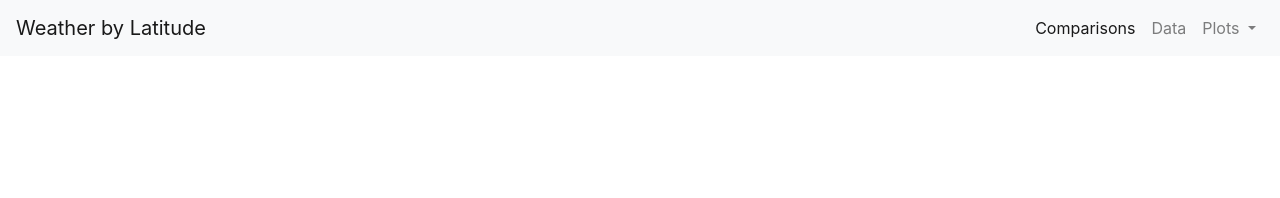
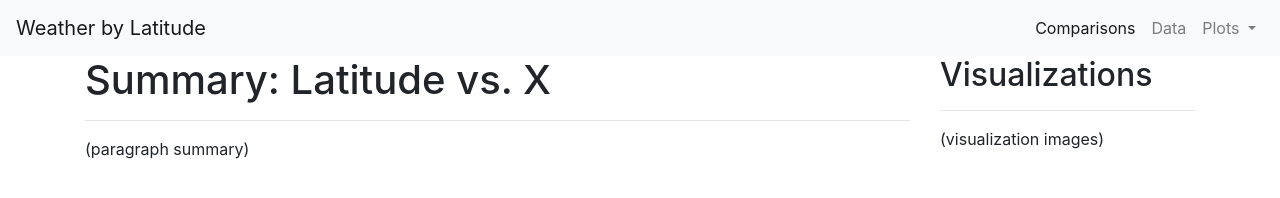
Before and after one commit to alextorres12/Web-Design-Challenge, a plain HTML site: page index.html in a window 1280 px wide. Drawn offline with nearby package versions, Linux system fonts and the light colour scheme.

Commit message:
Builds landing page column structure

```diff
--- a/index.html
+++ b/index.html
@@ -37,6 +37,22 @@
           </ul>
         </div>
     </nav>
+    <!-- Summary and Visualization Boxes -->
+    <div class="container">
+      <div class="row">
+        <div class="col-sm-9">
+          <h1>Summary: Latitude vs. X</h1>
+          <!-- Next step: add box with css. Example Activity 3.8 -->
+          <hr>
+          <p>(paragraph summary)</p>
+        </div>
+        <div class="col-sm-3">
+          <h2>Visualizations</h2>
+          <hr>
+          <p>(visualization images)</p>
+        </div>
+      </div>
+    </div>
 
     <!-- JQuery -->
     <script src="https://code.jquery.com/jquery-3.5.1.slim.min.js" integrity="sha384-DfXdz2htPH0lsSSs5nCTpuj/zy4C+OGpamoFVy38MVBnE+IbbVYUew+OrCXaRkfj" crossorigin="anonymous"></script>
```
